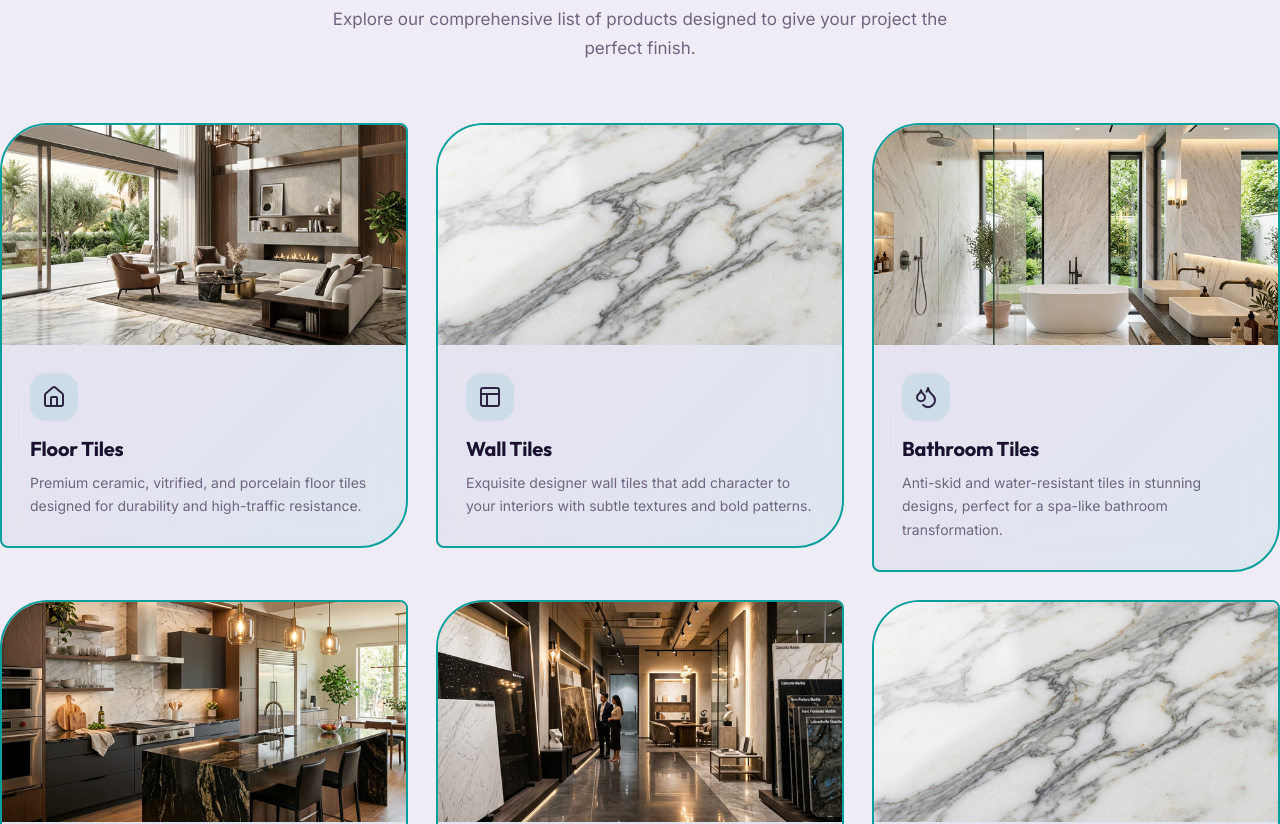
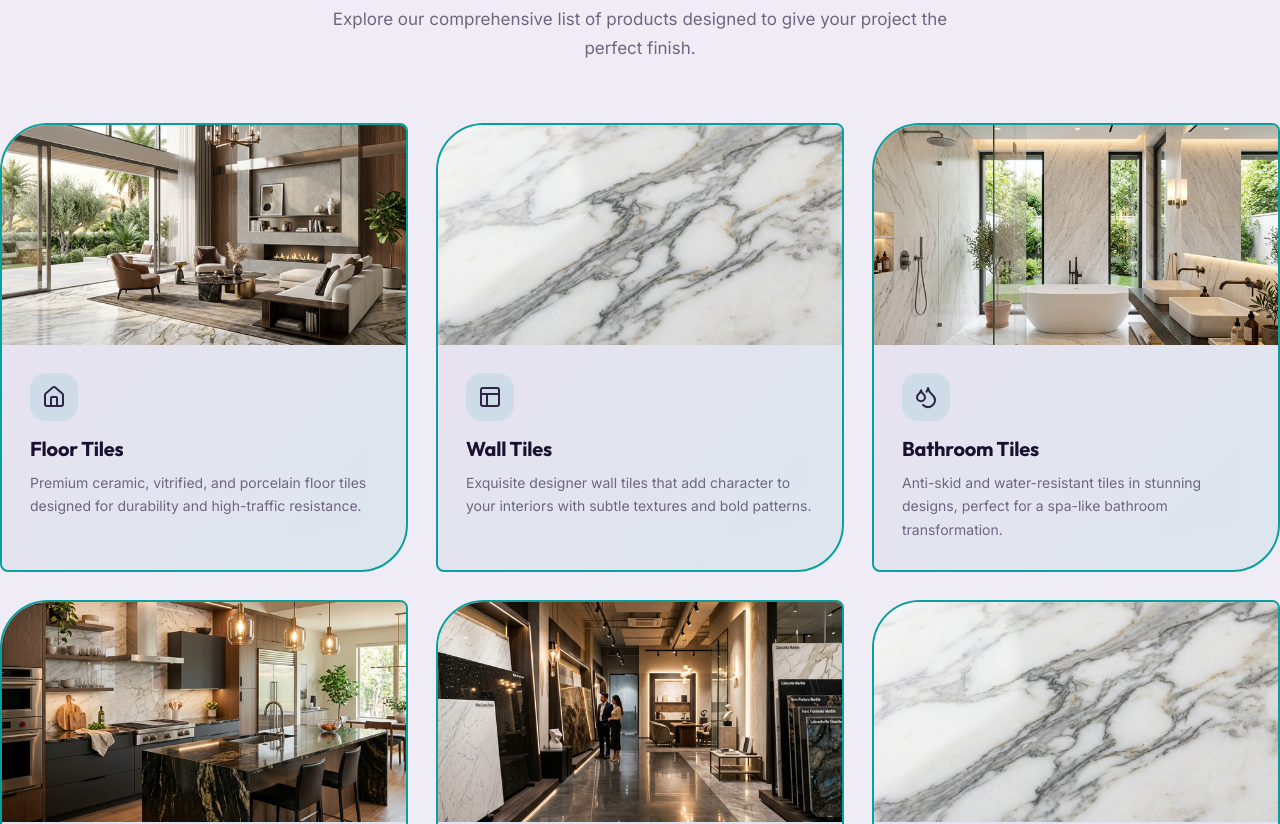
Before and after one commit to Eshbanoliver/Tiles-and-Granite--react-website-showcase, a React (Vite) app: page /services in a window 1280 px wide. Shown: the part 1320-2144 px from the top of the page. Built offline with nearby package versions, Linux system fonts and the light colour scheme.

Commit message:
Updated files

```diff
--- a/src/index.css
+++ b/src/index.css
@@ -1060,6 +1060,11 @@ h6 {
   gap: 28px;
   max-width: var(--container-max);
   margin: 40px auto 0;
+  align-items: stretch;
+}
+
+.services-grid>.animate-on-scroll {
+  height: 100%;
 }
 
 .service-card {
@@ -1071,6 +1076,9 @@ h6 {
   border: 2px solid var(--teal);
   border-radius: 48px 8px 48px 8px;
   transition: all var(--transition-smooth);
+  display: flex;
+  flex-direction: column;
+  height: 100%;
 }
 
 .service-card:hover {
@@ -1104,6 +1112,9 @@ h6 {
 
 .service-card-body {
   padding: 28px;
+  flex-grow: 1;
+  display: flex;
+  flex-direction: column;
 }
 
 .service-card-icon {
```
